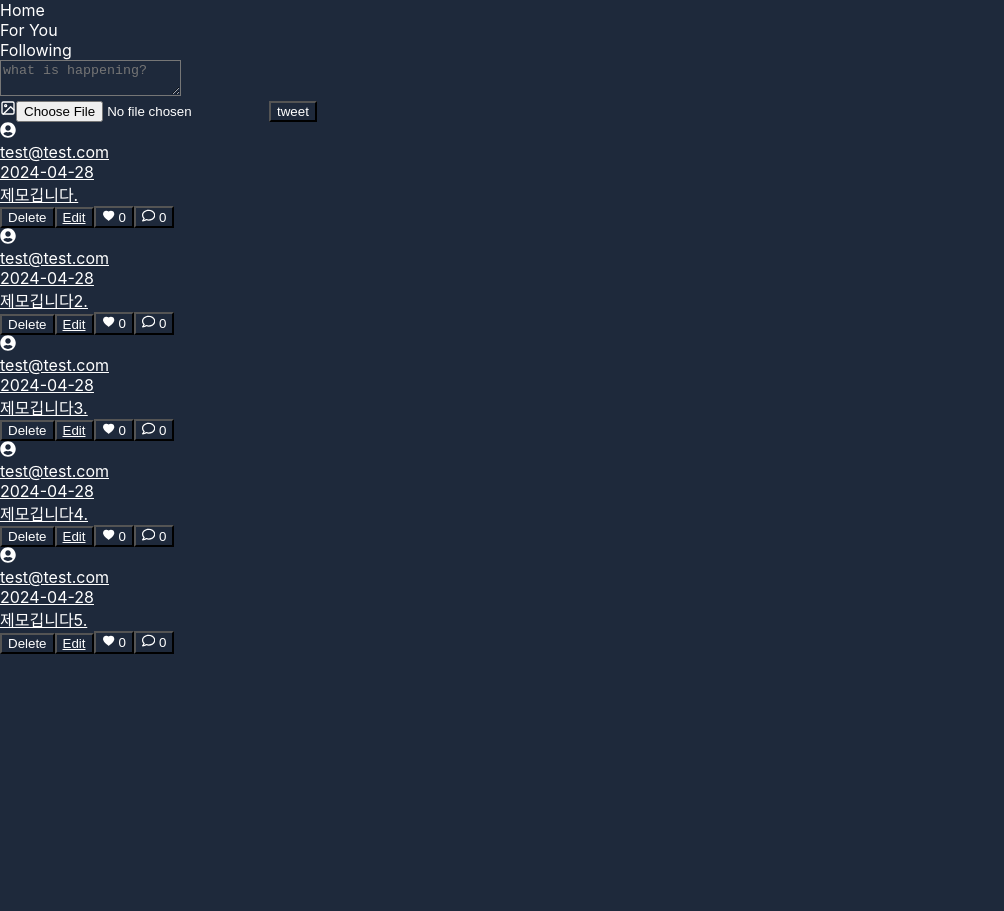
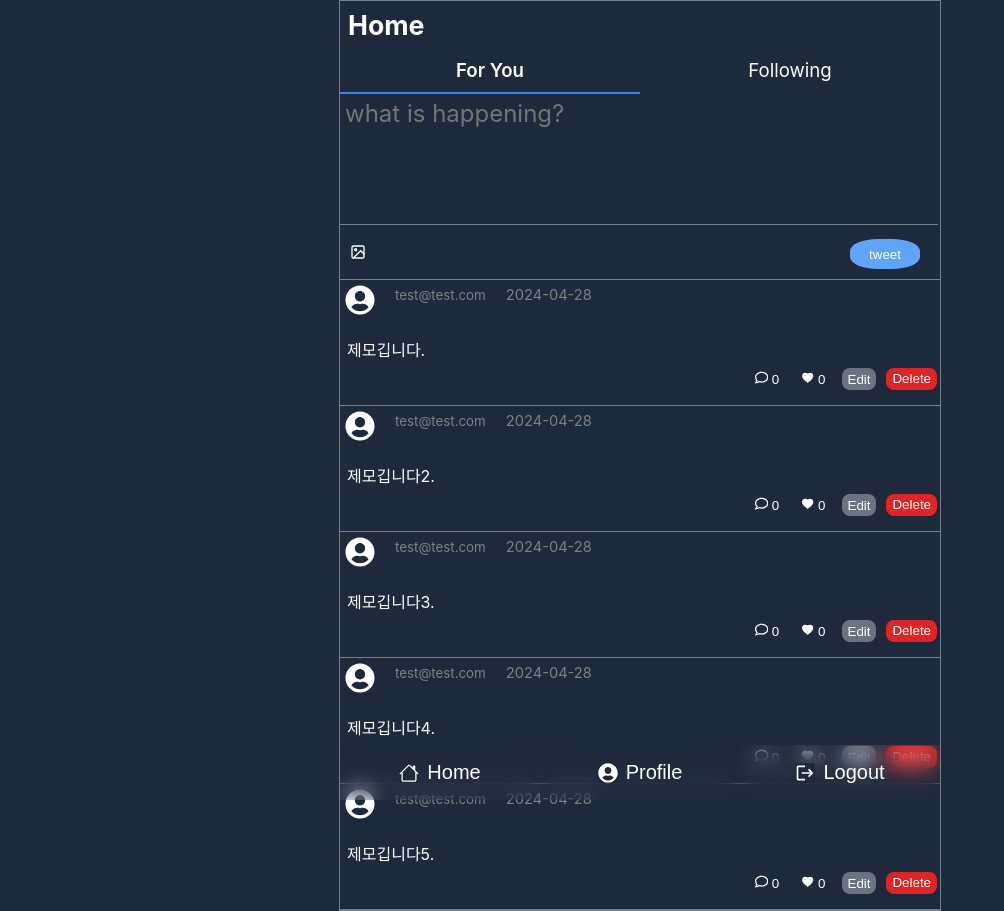
Before and after one commit to cavsang/fastcampus-react-twitter, a React (Create React App) app: page / in a window 1280 px wide. Shown: the whole page, without its empty margins (0-1004 px from the left). Before the commit the page ends 800 px from the top, so only its background shows below. Built offline with nearby package versions, Linux system fonts and the light colour scheme.

Commit message:
0430company

```diff
--- a/src/componets/Home.tsx
+++ b/src/componets/Home.tsx
@@ -1,11 +1,8 @@
 import React from 'react';
-import {FiImage} from 'react-icons/fi';
-import {FaUserCircle} from 'react-icons/fa';
-import {AiFillHeart} from 'react-icons/ai';
-import {FaRegComment} from 'react-icons/fa';
-import { Link } from 'react-router-dom';
+import PostForm from './postForm';
+import PostBox from './PostBox';
 
-interface PostProps {
+export interface PostProps {
     id: string;
     email: string;
     title: string
@@ -62,14 +59,8 @@ const posts: PostProps[] = [
 
 export default function Home() {
 
-const handleFileUpload = () => {
-
-};
 
 
-const handleDelete = () => {
-
-};
 
     return (
         <div className="home">
@@ -78,51 +69,13 @@ const handleDelete = () => {
                 <div className="home__tab home__tab--active">For You</div>
                 <div className="home__tab">Following</div>
             </div>
-            <form className="post-form">
-                <textarea name="content" id="content" required placeholder="what is happening?" className="post-form__textarea"></textarea>
-                <div className="post-form__submit-area">
-                    <label htmlFor="file-input" className="post-form__file">
-                        <FiImage className="post-form__file-icon"/>
-                    </label>
-                    {/* 위의 label의 file-input 과 똑같이 이름을 줘야한다. */}
-                    <input type="file" name="file-input" accept="image/*" onChange={handleFileUpload} className="hidden"/>
-                    <input type="submit" value="tweet" className="post-form__submit-btn"/>
-                </div>
-            </form>
+
+            <PostForm />
 
             {/* tweet post */}
             <div className="post">
                 {posts?.map(post => (
-                    <div className="post__box" key={post?.id}>
-                        <Link to={`/posts/${post?.id}`}>
-                            <div className="post__box-profile">
-                                <div className="post__flex">
-                                    {post?.profileUrl ?
-                                        (<img src={post?.profileUrl} alt="profile" className="post__box-profile-img"/>)
-                                        :
-                                        <FaUserCircle className="post__box-profile-icon"/>}
-                                </div>
-                                <div className="post__email">{post?.email}</div>
-                                <div className="createAt">{post?.createAt}</div>
-                            </div>
-                            <div className="post__box-content">
-                                {post?.content}
-                            </div>
-                        </Link>
-                        <div className="post__box-footer">
-                            <button className="post__delete" onClick={handleDelete}>Delete</button>
-                            <button className="post__edit">
-                                <Link to={`/posts/edit/${post?.id}`} >
-                                        Edit
-                                </Link>
-                            </button>
-                                    <button className="post__likes"><AiFillHeart /> {post?.likeCount || 0}</button>
-                            <button className="post__comments">
-                               <FaRegComment /> {post?.comments || 0}
-                            </button>
-                        </div>
-
-                    </div>
+                    <PostBox post={post} key={post?.id}/>
                 ))}
             </div>
         </div>
--- a/src/componets/Layout.tsx
+++ b/src/componets/Layout.tsx
@@ -1,9 +1,13 @@
 import { ReactNode } from "react"
 import React from "react"
+import MenuList from "./Menu"
 
 interface childrenProps{
     children: ReactNode
 }
 export const Layout =({children}:childrenProps) => {
-    return <div className="layout">{children}</div>;
+    return <div className="layout">
+                {children}
+                <MenuList />
+            </div>;
 }
--- /dev/null
+++ b/src/componets/Menu.tsx
@@ -0,0 +1,20 @@
+import React from 'react';
+import { useNavigate } from 'react-router-dom';
+import {BsHouse} from 'react-icons/bs';
+import {FaUserCircle} from 'react-icons/fa';
+import {MdLogout} from 'react-icons/md';
+
+export default function MenuList(){
+
+    const navigate = useNavigate();
+
+    return (
+        <div className="footer">
+            <div className="footer__grid">
+                <button type="button" onClick={() => navigate("/")}><BsHouse /> Home</button>
+                <button onClick={() => navigate("/profile")}><FaUserCircle /> Profile</button>
+                <button onClick={() => navigate("/logout")}><MdLogout /> Logout</button>
+            </div>
+        </div>
+    );
+}
--- /dev/null
+++ b/src/componets/PostBox.tsx
@@ -0,0 +1,50 @@
+import React from "react";
+import {FaUserCircle} from 'react-icons/fa';
+import {AiFillHeart} from 'react-icons/ai';
+import {FaRegComment} from 'react-icons/fa';
+import { Link } from 'react-router-dom';
+import {PostProps} from 'componets/Home';
+
+interface PostProp{
+    post: PostProps;
+}
+
+
+export default function PostBox({post}:PostProp){
+
+    const handleDelete = () => {
+    };
+
+    return (
+        <div className="post__box">
+        <Link to={`/posts/${post?.id}`}>
+            <div className="post__box-profile">
+                <div className="post__flex">
+                    {post?.profileUrl ?
+                        (<img src={post?.profileUrl} alt="profile" className="post__box-profile-img"/>)
+                        :
+                        <FaUserCircle className="post__box-profile-icon"/>}
+                </div>
+                <div className="post__email">{post?.email}</div>
+                <div className="post__createAt">{post?.createAt}</div>
+            </div>
+            <div className="post__box-content">
+                {post?.content}
+            </div>
+        </Link>
+        <div className="post__box-footer">
+            <button className="post__delete" onClick={handleDelete}>Delete</button>
+            <button className="post__edit">
+                <Link to={`/posts/edit/${post?.id}`} >
+                        Edit
+                </Link>
+            </button>
+                    <button className="post__likes"><AiFillHeart /> {post?.likeCount || 0}</button>
+            <button className="post__comments">
+                <FaRegComment /> {post?.comments || 0}
+            </button>
+        </div>
+
+    </div>
+    );
+}
--- /dev/null
+++ b/src/componets/postForm.tsx
@@ -0,0 +1,23 @@
+import React from "react";
+import {FiImage} from 'react-icons/fi';
+
+export default function PostForm(){
+
+
+    const handleFileUpload = () => {
+    };
+
+    return (
+        <form className="post-form">
+                <textarea name="content" id="content" required placeholder="what is happening?" className="post-form__textarea"></textarea>
+                <div className="post-form__submit-area">
+                    <label htmlFor="file-input" className="post-form__file">
+                        <FiImage className="post-form__file-icon"/>
+                    </label>
+                    {/* 위의 label의 file-input 과 똑같이 이름을 줘야한다. */}
+                    <input type="file" name="file-input" accept="image/*" onChange={handleFileUpload} className="hidden"/>
+                    <input type="submit" value="tweet" className="post-form__submit-btn"/>
+                </div>
+        </form>
+    );
+}
--- a/src/index.scss
+++ b/src/index.scss
@@ -4,12 +4,18 @@ $font : -apple-system, BlinkMacSystemFont, 'Segoe UI', 'Roboto', 'Oxygen',
 
 $background :#1e293b;
 $white : #ffffff;
-$border: #708090;
+$border: 1px solid #708090;
 $activeBorder: #3b82f6;
 $primaryColor: #60a5fa;
 $grayText: #9ca3af;
 $danger: #dc2626;
 $gray: #6b7280;
+
+@mixin atag {
+  :hover, focus{
+    color: gray;
+  }
+}
 
 
 //전체 레이아웃.
@@ -24,3 +30,187 @@ body {
   background-color: $background;
   color: $white;
 }
+
+.layout{
+  border: $border;
+  max-width: 600px;
+  min-height: 100vh;
+  margin: 0 auto;
+
+  .footer{
+    position: fixed;
+    right: 0;
+    left: 0;
+    bottom: 0;
+    z-index: 10;
+    width: 100%;
+    max-width: 600px;
+    margin: 0 auto;
+    background-color: transparent;
+    color: $white;
+
+    &__grid{
+      display: grid;
+      grid-template-columns: repeat(3, minmax(0, 1fr));
+      background-color: transparent;
+
+      button{
+        display: flex;
+        gap: 8px;
+        border: none;
+        justify-content: center;
+        align-items: center;
+        font-size: 15pt;
+        background-color: transparent;
+        padding: 16px 0px;
+        backdrop-filter: blur(10px);
+      }
+    }
+  }
+
+  .home__title{
+    font-size: 20pt;
+    padding: 8px;
+    font-weight: bold;
+  }
+
+  .home__tabs{
+    display: grid;
+    grid-template-columns: repeat(2, minmax(0, 1fr));
+
+    .home__tab{
+      font-size: 14pt;
+      text-align: center;
+      padding: 10px;
+      cursor: pointer;
+
+      &--active{
+          border-bottom: 2px solid $activeBorder;
+          font-weight: 600;
+      }
+
+      &:hover, &focus{
+        background-color: lighten($color: $background, $amount: 3%);
+      }
+    }
+
+
+  }
+
+  .post-form{
+    &__textarea{
+      width: 98%;
+      height: 120px;
+      border: none;
+      border-bottom: $border;
+      padding: 5px;//4 =상, 우 , 하, 좌, 2= 상하,좌우 , 3=상, 좌우, 하
+      font-size: 18pt;
+      font-family: $font;
+      resize: none;
+      outline: none;
+    }
+
+    &__submit-area{
+      display: flex;
+      height: 30px;
+      border-bottom: $border;
+      padding: 10px;
+      align-items: center;
+      justify-content: space-between;
+    }
+
+    &__submit-btn{
+        width: 70px;
+        height: 30px;
+        border: none;
+        border-radius: 40%;
+        background-color: $primaryColor;
+        margin-right: 10px;
+      }
+  }
+
+
+  .post{
+    .post__box{
+      border-bottom: $border;
+      padding-bottom: 15px;
+      & a{
+        text-decoration: none;
+
+        :hover,:focus{
+          color: $gray;
+        }
+      }
+
+      .post__box-profile{
+        display: flex;
+        gap: 20px;
+        height: 30px;
+        color: gray;
+        padding-bottom: 20px;
+
+        .post__box-profile-icon{
+          width: 30px;
+          height: 30px;
+          margin: 5px 0px 0px 5px;
+        }
+
+        .post__email{
+          align-content: center;
+          font-size: 10pt;
+          color: gray;
+        }
+
+        .post__createAt{
+          align-content: center;
+          font-size: 11pt;
+          color: gray;
+        }
+      }
+
+      .post__box-content{
+        margin: 7px;
+        font-size: 12pt;
+      }
+
+      .post__box-footer{
+        display: flex;
+        flex-direction: row-reverse;
+        gap:10px;
+
+        .post__likes{
+          border: none;
+          @include atag();
+        }
+        .post__comments{
+          border: none;
+          @include atag();
+        }
+        .post__edit{
+          @include atag();
+          border-radius: 0.5rem;
+          border:none;
+          background-color: $gray;
+          border-radius: 0.5rem;
+
+          a{
+            background-color: transparent;
+          }
+        }
+        .post__delete{
+          cursor: pointer;
+          background-color: $danger;
+          border:none;
+          margin-right: 3px;
+          border-radius: 0.5rem;
+          box-shadow: 0 1px 2px 0 rgba(0, 0, 0, 0.05);
+          line-height: 1.25rem;
+        }
+      }
+    }
+  }
+}
+
+.hidden{
+  visibility: hidden;
+}
```
